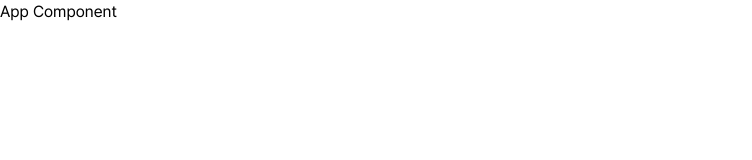
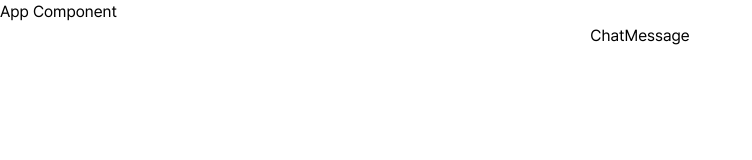
Before and after one commit to devcourse-catspaw/catspaw, a React (Vite) app: page / in a window 1280 px wide. Shown: the top 160 px of the page, without its empty margins (0-752 px from the left). Built offline with nearby package versions, Linux system fonts and the light colour scheme.

Commit message:
🎨 Design: ChatMessage 컴포넌트 파일 생성

```diff
--- a/src/App.tsx
+++ b/src/App.tsx
@@ -1,7 +1,12 @@
+import ChatMessage from "./components/common/ChatMessage";
+
 export default function App() {
   return (
     <>
       <h1>App Component</h1>
+      <div className="w-full justify-center items-center flex flex-col">
+        <ChatMessage />
+      </div>
     </>
   );
 }
--- /dev/null
+++ b/src/components/common/ChatMessage.tsx
@@ -0,0 +1,7 @@
+export default function ChatMessage () {
+  return (
+    <>
+      <h1>ChatMessage</h1>
+    </>
+  );
+}
```
